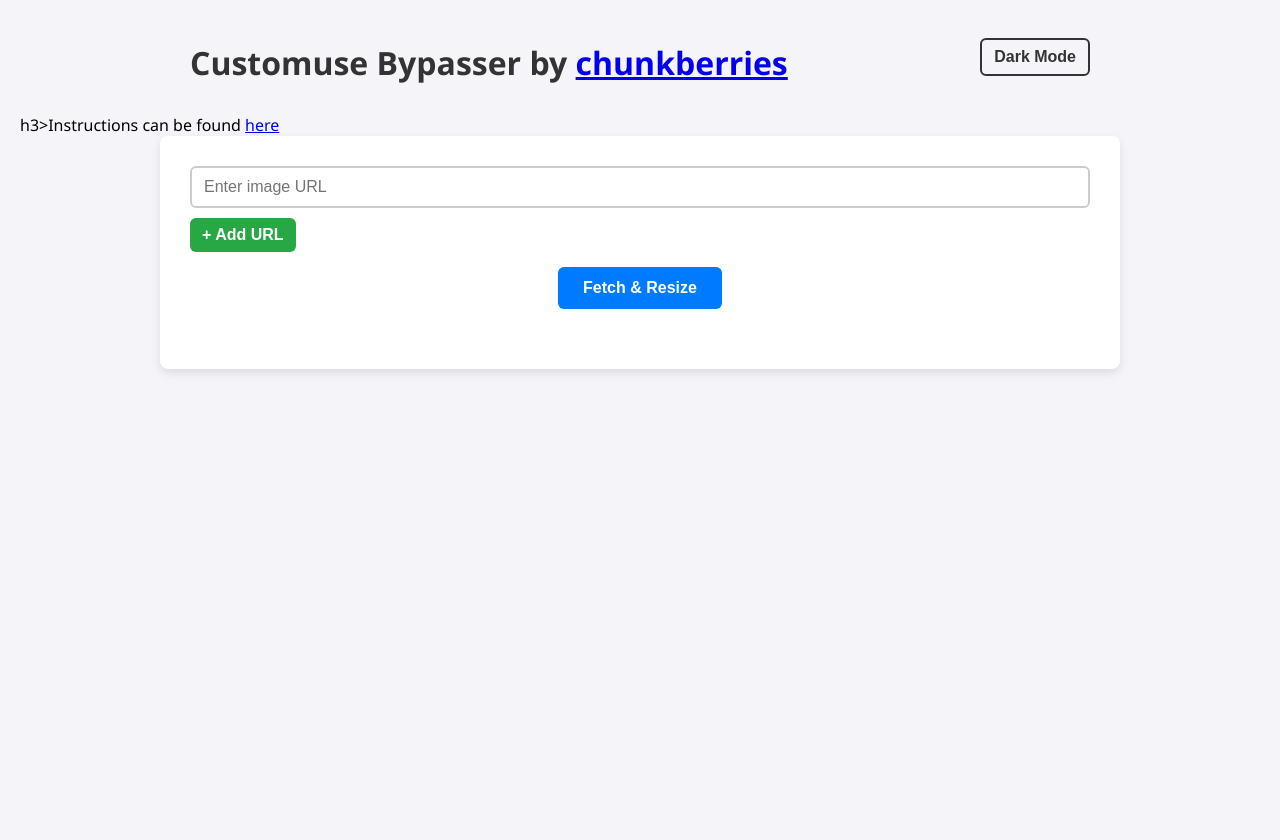
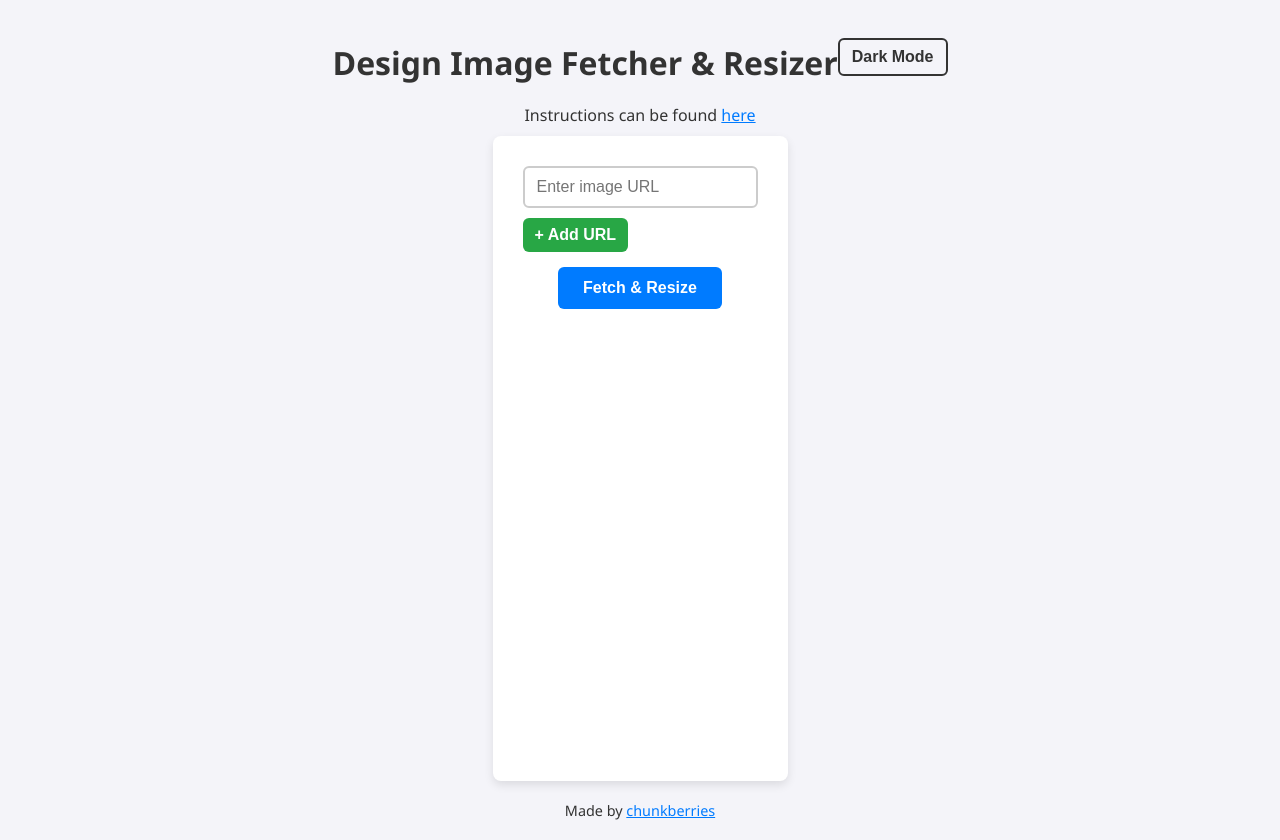
Before and after one commit to chunkberries/customuse-bypasser, a plain HTML site: page index.html in a window 1280 px wide. Before the commit the page ends 800 px from the top, so only its background shows below. Drawn offline with Linux system fonts and the light colour scheme.

Commit message:
Update index.html

```diff
--- a/index.html
+++ b/index.html
@@ -3,7 +3,7 @@
 <head>
 <meta charset="UTF-8" />
 <meta name="viewport" content="width=device-width, initial-scale=1.0"/>
-<title>Customuse Bypasser</title>
+<title>Design Image Fetcher & Resizer</title>
 <style>
   :root {
     --bg-color: #f4f4f9;
@@ -28,6 +28,9 @@
     background-color: var(--bg-color);
     margin: 0;
     padding: 20px;
+    display: flex;
+    flex-direction: column;
+    min-height: 100vh;
   }
 
   h1 {
@@ -36,12 +39,24 @@
     margin-bottom: 10px;
   }
 
+  .instructions {
+    text-align: center;
+    margin-bottom: 10px;
+    font-size: 1em;
+    color: var(--text-color);
+  }
+
+  .instructions a {
+    color: var(--button-bg);
+    text-decoration: underline;
+  }
+
   .header {
     display: flex;
     justify-content: space-between;
     align-items: center;
     max-width: 900px;
-    margin: 0 auto 20px;
+    margin: 0 auto 10px;
   }
 
   .dark-toggle {
@@ -61,6 +76,7 @@
   }
 
   .container {
+    flex: 1;
     max-width: 900px;
     margin: 0 auto;
     background: var(--card-bg);
@@ -169,16 +185,17 @@
     max-width: 100%;
   }
 
+  h3 {
+    margin: 0 0 10px 0;
+    font-size: 1.2em;
+    text-align: center;
+  }
+
   .image-container {
     display: flex;
     flex-direction: column;
     align-items: center;
     margin-top: 15px;
-  }
-
-  h3 {
-    margin: 0 0 10px 0;
-    font-size: 1.2em;
   }
 
   canvas {
@@ -210,7 +227,19 @@
     display: none;
   }
 
-  /* Responsive adjustments */
+  /* Footer styles */
+  footer {
+    text-align: center;
+    margin-top: 20px;
+    font-size: 0.9em;
+    color: var(--text-color);
+  }
+
+  footer a {
+    color: var(--button-bg);
+    text-decoration: underline;
+  }
+
   @media(max-width: 650px) {
     canvas {
       width: 100%;
@@ -219,12 +248,14 @@
   }
 </style>
 </head>
-<body data-theme="light">
+<body>
 <div class="header">
-  <h1>Customuse Bypasser by <a target="_blank" href="https://github.com/chunkberries/">chunkberries</a></h1>
+  <h1>Design Image Fetcher & Resizer</h1>
   <button class="dark-toggle" id="themeToggle">Dark Mode</button>
 </div>
-  h3>Instructions can be found <a target="_blank" href="https://github.com/chunkberries/customuse-bypasser/blob/main/README.md">here</a></h3>
+<div class="instructions">
+  Instructions can be found <a href="https://github.com/chunkberries/customuse-bypasser/blob/main/README.md" target="_blank">here</a>
+</div>
 <div class="container">
   <div class="inputs-section" id="inputsSection">
     <div class="input-group">
@@ -246,6 +277,11 @@
     <!-- Multiple image groups will be appended here -->
   </div>
 </div>
+
+<!-- Footer -->
+<footer>
+  Made by <a href="https://github.com/chunkberries/" target="_blank">chunkberries</a>
+</footer>
 
 <script>
 const body = document.body;
@@ -281,7 +317,7 @@
   const groupDiv = document.createElement('div');
   groupDiv.className = 'image-group';
 
-  // Create headers for top and bottom
+  // Top Image
   const topHeader = document.createElement('h3');
   topHeader.textContent = 'Top Image';
   groupDiv.appendChild(topHeader);
@@ -311,7 +347,7 @@
   spacer.style.height = '20px';
   groupDiv.appendChild(spacer);
 
-  // Bottom image section
+  // Bottom Image
   const bottomHeader = document.createElement('h3');
   bottomHeader.textContent = 'Bottom Image';
   groupDiv.appendChild(bottomHeader);
@@ -342,39 +378,6 @@
 // Clear previous images
 function clearImages() {
   imagesSection.innerHTML = '';
-}
-
-// Function to process each URL
-async function processURL(url, groupDiv) {
-  const response = await fetch(`https://api.customuse.com/v1/designs/${new URL(url).searchParams.get('updateDesign')}`);
-  const textData = await response.text();
-
-  const topMatch = textData.match(/"top":\s*"([^"]+)"/);
-  const bottomMatch = textData.match(/"bottom":\s*"([^"]+)"/);
-
-  // Top Image Processing
-  const topContainer = groupDiv.querySelector('#topContainer');
-  const topCanvas = topContainer.querySelector('#topCanvas');
-  const topDownload = topContainer.querySelector('.download-link');
-
-  if (topMatch && topMatch[1]) {
-    topContainer.classList.remove('hidden');
-    await drawImageOnCanvas(topMatch[1], topCanvas, topDownload);
-  } else {
-    topContainer.classList.add('hidden');
-  }
-
-  // Bottom Image Processing
-  const bottomContainer = groupDiv.querySelector('#bottomContainer');
-  const bottomCanvas = bottomContainer.querySelector('#bottomCanvas');
-  const bottomDownload = bottomContainer.querySelector('.download-link');
-
-  if (bottomMatch && bottomMatch[1]) {
-    bottomContainer.classList.remove('hidden');
-    await drawImageOnCanvas(bottomMatch[1], bottomCanvas, bottomDownload);
-  } else {
-    bottomContainer.classList.add('hidden');
-  }
 }
 
 // Helper function to draw image on canvas and set download link
@@ -443,7 +446,7 @@
     for (let i = 0; i < groups.length; i++) {
       const { url, group } = groups[i];
       await processURL(url, group);
-      progressBar.style.width = `${10 + ((i + 1) / groups.length) * 80}%`; // 10%-90%
+      progressBar.style.width = `${10 + ((i + 1) / groups.length) * 80}%`;
     }
 
     await new Promise(res => setTimeout(res, 300));
@@ -456,6 +459,39 @@
     alert('Error processing URLs. Make sure the URLs are correct and CORS is supported.');
   }
 });
+
+// Function to process each URL and update the respective canvases
+async function processURL(url, group) {
+  const response = await fetch(`https://api.customuse.com/v1/designs/${new URL(url).searchParams.get('updateDesign')}`);
+  const textData = await response.text();
+
+  const topMatch = textData.match(/"top":\s*"([^"]+)"/);
+  const bottomMatch = textData.match(/"bottom":\s*"([^"]+)"/);
+
+  // Top image
+  const topContainer = group.querySelector('#topContainer');
+  const topCanvas = topContainer.querySelector('#topCanvas');
+  const topDownload = topContainer.querySelector('.download-link');
+
+  if (topMatch && topMatch[1]) {
+    topContainer.classList.remove('hidden');
+    await drawImageOnCanvas(topMatch[1], topCanvas, topDownload);
+  } else {
+    topContainer.classList.add('hidden');
+  }
+
+  // Bottom image
+  const bottomContainer = group.querySelector('#bottomContainer');
+  const bottomCanvas = bottomContainer.querySelector('#bottomCanvas');
+  const bottomDownload = bottomContainer.querySelector('.download-link');
+
+  if (bottomMatch && bottomMatch[1]) {
+    bottomContainer.classList.remove('hidden');
+    await drawImageOnCanvas(bottomMatch[1], bottomCanvas, bottomDownload);
+  } else {
+    bottomContainer.classList.add('hidden');
+  }
+}
 </script>
 </body>
 </html>
```
